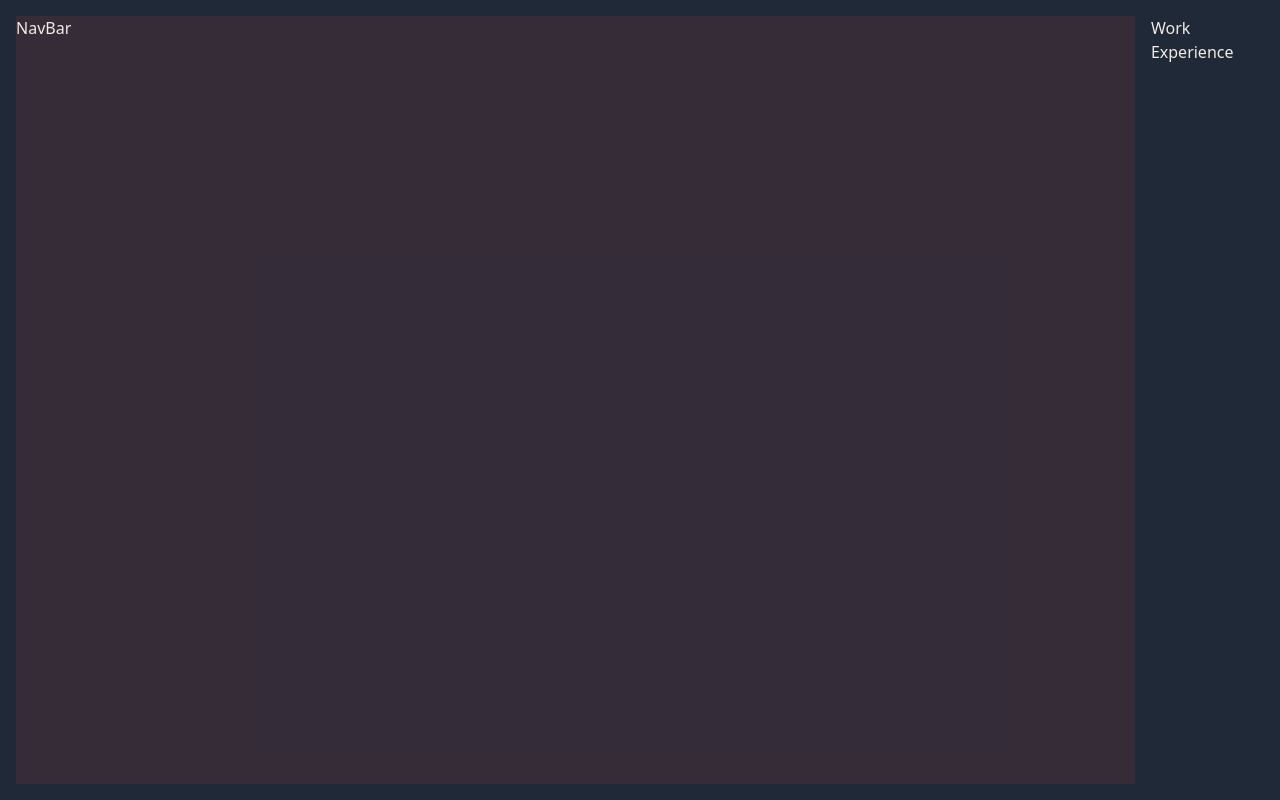
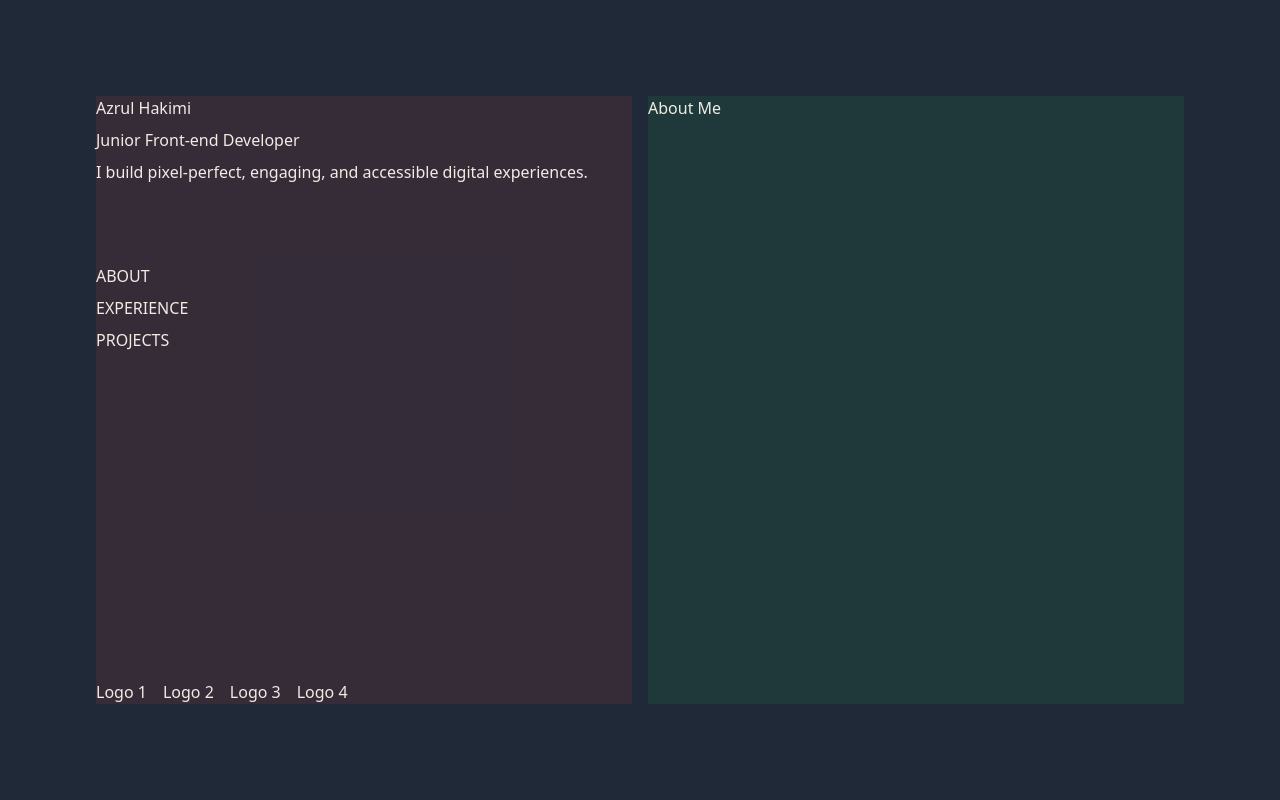
Before and after one commit to rulkimi/kimi-portfolio, a Vue app: page /#/about in a window 1280 px wide. Before the commit this address led to /#/experience. Built offline with nearby package versions, Linux system fonts and the light colour scheme.

Commit message:
layout for navbar section

```diff
--- a/src/components/NavBar.vue
+++ b/src/components/NavBar.vue
@@ -1,5 +1,24 @@
 <template>
   <div class="w-full h-full bg-red-500/10">
-    NavBar
+    <div class="h-full flex flex-col justify-between">
+      <div class="flex flex-col gap-20">
+        <div class="flex flex-col gap-2">
+          <div>Azrul Hakimi</div>
+          <div>Junior Front-end Developer</div>
+          <div>I build pixel-perfect, engaging, and accessible digital experiences.</div>
+        </div>
+        <div class="flex flex-col gap-2">
+          <div>ABOUT</div>
+          <div>EXPERIENCE</div>
+          <div>PROJECTS</div>
+        </div>
+      </div>
+      <div class="flex gap-4">
+        <div>Logo 1</div>
+        <div>Logo 2</div>
+        <div>Logo 3</div>
+        <div>Logo 4</div>
+      </div>
+    </div>
   </div>
 </template>
--- /dev/null
+++ b/src/components/templates/GlowingCard.vue
@@ -0,0 +1,60 @@
+<script setup>
+import { ref, computed } from 'vue';
+
+const props = defineProps({
+  color: {
+    type: String,
+    required: true,
+  },
+  size: {
+    type: String,
+    default: 'w-80 h-36'
+  },
+  circleSize: {
+    type: String,
+    default: '700px'
+  }
+});
+
+const position = ref({ x: 0, y: 0 });
+const isHovering = ref(false);
+
+function handleMouseMove(event) {
+  const rect = event.currentTarget.getBoundingClientRect();
+  position.value.x = event.clientX - rect.left;
+  position.value.y = event.clientY - rect.top;
+  isHovering.value = true;
+}
+
+function handleMouseLeave() {
+  isHovering.value = false;
+}
+
+const glowStyle = computed(() => ({
+  top: `${position.value.y}px`,
+  left: `${position.value.x}px`,
+  transform: 'translate(-50%, -50%)',
+  background: `radial-gradient(${props.color}, transparent, transparent)`,
+  width: props.circleSize,
+  height: props.circleSize,
+  opacity: isHovering.value ? 1 : 0,
+  transition: 'opacity 0.5s, top 0s, left 0s', // smooth opacity change without repositioning
+}));
+</script>
+
+<template>
+  <div
+    class="relative bg-gray-800 rounded-2xl overflow-hidden group"
+    :class="size"
+    @mousemove="handleMouseMove"
+    @mouseleave="handleMouseLeave"
+  >
+    <div
+      class="absolute rounded-full opacity-0 transition-opacity duration-500 group-hover:opacity-100"
+      :style="glowStyle"
+    ></div>
+    <div class="absolute inset-[2px] rounded-2xl bg-gray-800 bg-opacity-90 p-4">
+      <slot></slot>
+    </div>
+  </div>
+</template>
--- a/src/layout/BaseLayout.vue
+++ b/src/layout/BaseLayout.vue
@@ -4,7 +4,7 @@ import NavBar from '@/components/NavBar.vue';
 
 <template>
   <div class="max-w-[1280px] mx-auto h-screen">
-    <div class="flex gap-4 p-4 w-full h-full">
+    <div class="flex gap-4 p-24 w-full h-full">
       <NavBar />
       <slot></slot>
     </div>
```
Also changed, not shown: src/views/AboutMe.vue (+7 -1 lines).
